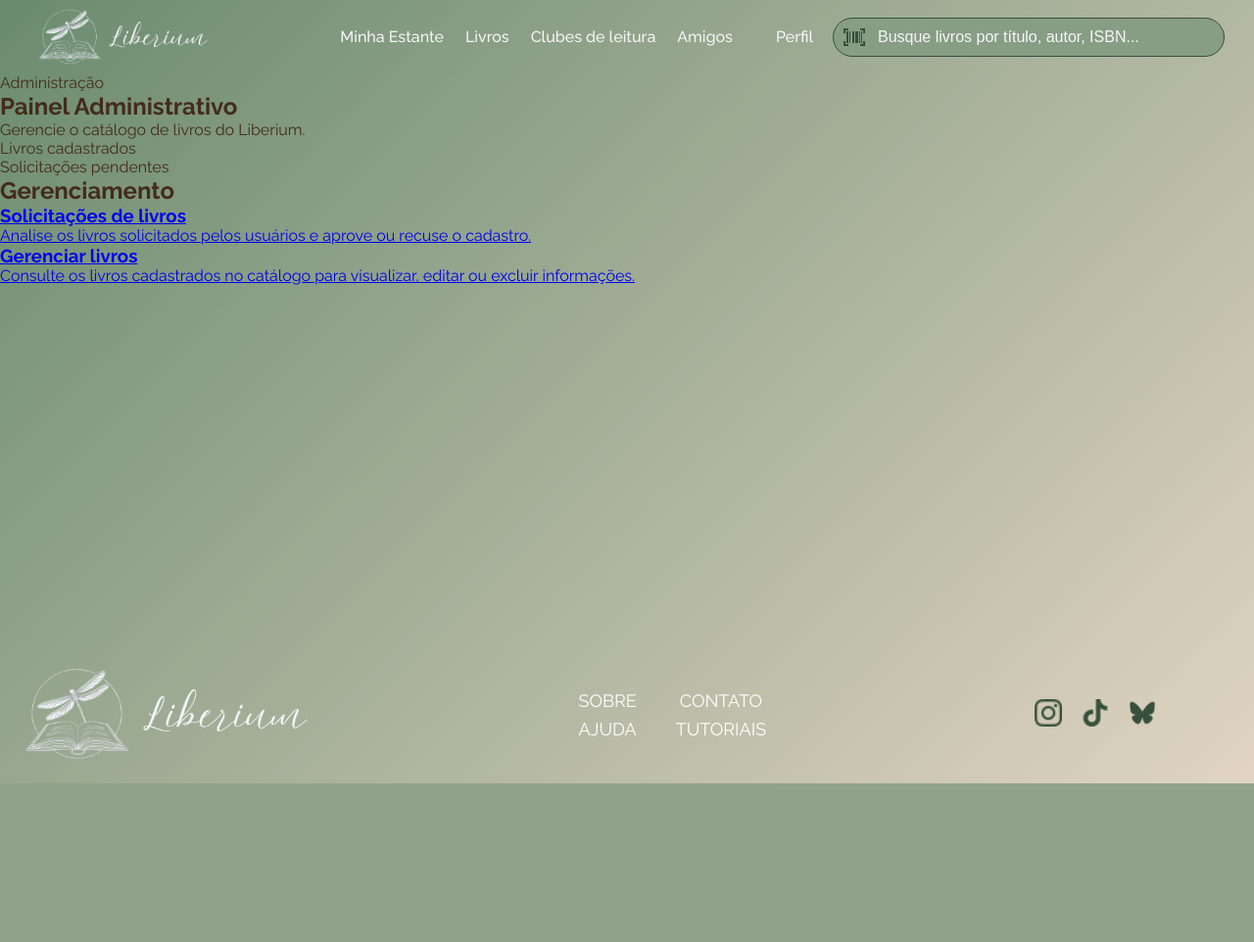
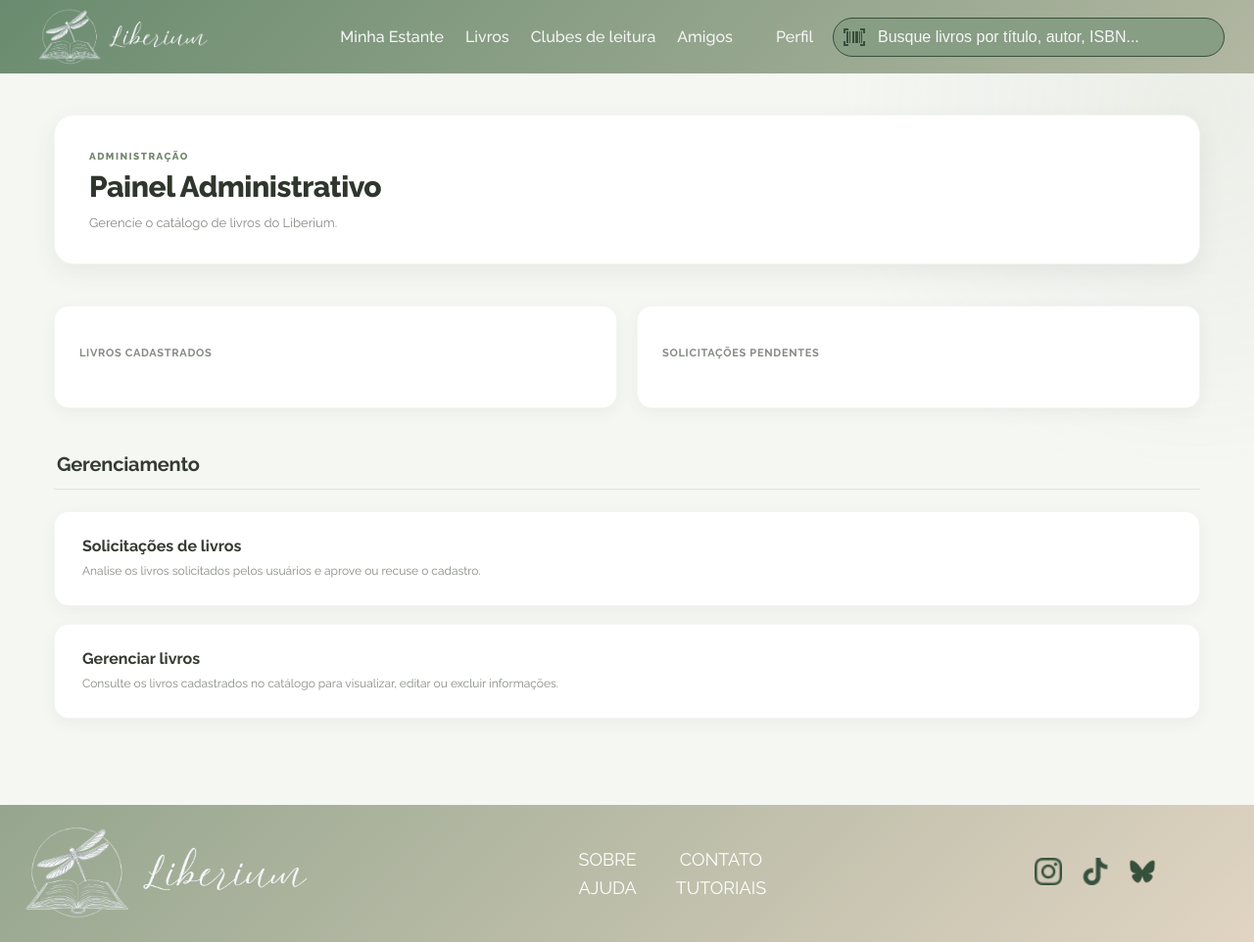
Before and after one commit to Isa-fee/Liberium, a Flask app: template templates/admin/painel.html in a window 1280 px wide. Shown: the whole page at 98% size. Before the commit the page ends 800 px from the top, so only its background shows below. Run offline with Flask 3, Linux system fonts and the light colour scheme; the template is opened without the code that fills it, so the values that code supplies are empty.

Commit message:
css de painel

```diff
--- /dev/null
+++ b/static/css/admin/painel.css
@@ -0,0 +1,381 @@
+/* =========================================================
+   LIBERIUM — PAINEL ADMINISTRATIVO
+   ========================================================= */
+
+   :root {
+    --verde-principal: #71866b;
+    --verde-medio: #8fa382;
+    --verde-claro: #dfe9d9;
+
+    --fundo: #f5f7f3;
+    --branco: #ffffff;
+
+    --marrom: #4b3323;
+    --marrom-claro: #806b5b;
+
+    --cinza: #777;
+    --cinza-claro: #e9ece7;
+
+    --sombra:
+        0 8px 25px rgba(65, 79, 59, 0.08);
+
+    --sombra-hover:
+        0 14px 30px rgba(65, 79, 59, 0.14);
+}
+
+
+/* =========================================================
+   PÁGINA
+   ========================================================= */
+
+.pagina-admin {
+    min-height: calc(100vh - 100px);
+
+    padding: 42px 55px 70px;
+
+    box-sizing: border-box;
+
+    background:
+        radial-gradient(
+            circle at 95% 5%,
+            rgba(143, 163, 130, 0.10),
+            transparent 27%
+        ),
+        var(--fundo);
+
+    color: #343b31;
+}
+
+
+.admin-container {
+    max-width: 1180px;
+    margin: 0 auto;
+}
+
+
+/* =========================================================
+   CABEÇALHO
+   ========================================================= */
+
+.admin-cabecalho {
+    margin-bottom: 42px;
+
+    padding: 30px 35px;
+
+    background: var(--branco);
+
+    border: 1px solid rgba(110, 130, 100, 0.08);
+    border-radius: 20px;
+
+    box-shadow: var(--sombra);
+}
+
+
+.admin-cabecalho > span {
+    display: inline-block;
+
+    margin-bottom: 8px;
+
+    color: var(--verde-principal);
+
+    font-size: 10px;
+    font-weight: 800;
+
+    letter-spacing: 1.5px;
+    text-transform: uppercase;
+}
+
+
+.admin-cabecalho h1 {
+    margin: 0;
+
+    color: #2f362d;
+
+    font-size: 30px;
+    font-weight: 750;
+
+    letter-spacing: -0.5px;
+    line-height: 1.2;
+}
+
+
+.admin-cabecalho p {
+    max-width: 600px;
+
+    margin: 9px 0 0;
+
+    color: #858b82;
+
+    font-size: 13px;
+    line-height: 1.6;
+}
+
+
+/* =========================================================
+   ESTATÍSTICAS
+   ========================================================= */
+
+.admin-estatisticas {
+    display: grid;
+
+    grid-template-columns:
+        repeat(2, minmax(0, 1fr));
+
+    gap: 20px;
+
+    margin-bottom: 45px;
+}
+
+
+.admin-card-estatistica {
+    min-height: 105px;
+
+    padding: 23px 25px;
+
+    box-sizing: border-box;
+
+    display: flex;
+    flex-direction: column;
+
+    justify-content: center;
+
+    background: var(--branco);
+
+    border: 1px solid rgba(110, 130, 100, 0.08);
+    border-radius: 15px;
+
+    box-shadow:
+        0 5px 16px rgba(65, 79, 59, 0.06);
+}
+
+
+.admin-card-estatistica span {
+    margin-bottom: 7px;
+
+    color: #858b83;
+
+    font-size: 11px;
+    font-weight: 700;
+
+    text-transform: uppercase;
+    letter-spacing: 0.7px;
+}
+
+
+.admin-card-estatistica strong {
+    color: var(--verde-principal);
+
+    font-size: 28px;
+    font-weight: 750;
+
+    line-height: 1;
+}
+
+
+/* =========================================================
+   GERENCIAMENTO
+   ========================================================= */
+
+.admin-gerenciamento {
+    margin-top: 10px;
+}
+
+
+.admin-gerenciamento > h2 {
+    margin: 0 0 22px;
+
+    padding: 0 3px 13px;
+
+    color: #343b31;
+
+    font-size: 20px;
+    font-weight: 700;
+
+    letter-spacing: -0.2px;
+
+    border-bottom: 1px solid #e1e6df;
+}
+
+
+/* =========================================================
+   CARDS DE GERENCIAMENTO
+   ========================================================= */
+
+.admin-card {
+    position: relative;
+
+    display: block;
+
+    margin-bottom: 18px;
+
+    padding: 25px 28px;
+
+    box-sizing: border-box;
+
+    color: inherit;
+    text-decoration: none;
+
+    background: var(--branco);
+
+    border: 1px solid rgba(110, 130, 100, 0.08);
+    border-radius: 15px;
+
+    box-shadow:
+        0 5px 16px rgba(65, 79, 59, 0.06);
+
+    transition:
+        transform 0.25s ease,
+        box-shadow 0.25s ease,
+        border-color 0.25s ease;
+}
+
+
+.admin-card:hover {
+    transform: translateY(-3px);
+
+    border-color: rgba(113, 134, 107, 0.18);
+
+    box-shadow: var(--sombra-hover);
+}
+
+
+.admin-card h3 {
+    margin: 0 0 7px;
+
+    color: #343b31;
+
+    font-size: 16px;
+    font-weight: 700;
+}
+
+
+.admin-card p {
+    max-width: 700px;
+
+    margin: 0;
+
+    color: #858b82;
+
+    font-size: 12px;
+    line-height: 1.6;
+}
+
+
+/* =========================================================
+   CONTADOR DE SOLICITAÇÕES
+   ========================================================= */
+
+.admin-card > span {
+    display: inline-block;
+
+    margin-top: 13px;
+
+    padding: 5px 10px;
+
+    background: #edf4ea;
+
+    border: 1px solid #dce7d8;
+    border-radius: 20px;
+
+    color: #687b61;
+
+    font-size: 9px;
+    font-weight: 700;
+}
+
+
+/* =========================================================
+   DETALHE LATERAL
+   ========================================================= */
+
+.admin-card::before {
+    content: "";
+
+    position: absolute;
+
+    top: 20px;
+    bottom: 20px;
+    left: 0;
+
+    width: 3px;
+
+    background: var(--verde-medio);
+
+    border-radius: 0 4px 4px 0;
+
+    opacity: 0;
+
+    transition: opacity 0.25s ease;
+}
+
+
+.admin-card:hover::before {
+    opacity: 1;
+}
+
+
+/* =========================================================
+   TABLET
+   ========================================================= */
+
+@media (max-width: 850px) {
+
+    .pagina-admin {
+        padding: 28px 25px 50px;
+    }
+
+
+    .admin-cabecalho {
+        padding: 26px;
+
+        margin-bottom: 35px;
+    }
+
+
+    .admin-estatisticas {
+        gap: 15px;
+    }
+
+}
+
+
+/* =========================================================
+   CELULAR
+   ========================================================= */
+
+@media (max-width: 650px) {
+
+    .pagina-admin {
+        padding: 20px 15px 45px;
+    }
+
+
+    .admin-cabecalho {
+        padding: 22px;
+
+        margin-bottom: 30px;
+
+        border-radius: 18px;
+    }
+
+
+    .admin-cabecalho h1 {
+        font-size: 25px;
+    }
+
+
+    .admin-estatisticas {
+        grid-template-columns: 1fr;
+    }
+
+
+    .admin-card-estatistica {
+        min-height: 90px;
+    }
+
+
+    .admin-card {
+        padding: 22px;
+    }
+
+}
--- a/templates/admin/painel.html
+++ b/templates/admin/painel.html
@@ -2,6 +2,13 @@
 
 {% block title %}
 Painel Administrativo | Liberium
+{% endblock %}
+
+{% block styles %}
+<link
+    rel="stylesheet"
+    href="{{ url_for('static', filename='css/admin/painel.css') }}"
+>
 {% endblock %}
 
 {% block content %}
@@ -99,9 +106,11 @@ Painel Administrativo | Liberium
 
                         {{ solicitacoes_pendentes }}
 
-                        solicitação{% if solicitacoes_pendentes != 1 %}ões{% endif %}
-
-                        pendente{% if solicitacoes_pendentes != 1 %}s{% endif %}
+                        {% if solicitacoes_pendentes == 1 %}
+                            solicitação pendente
+                        {% else %}
+                            solicitações pendentes
+                        {% endif %}
 
                     </span>
 
```
